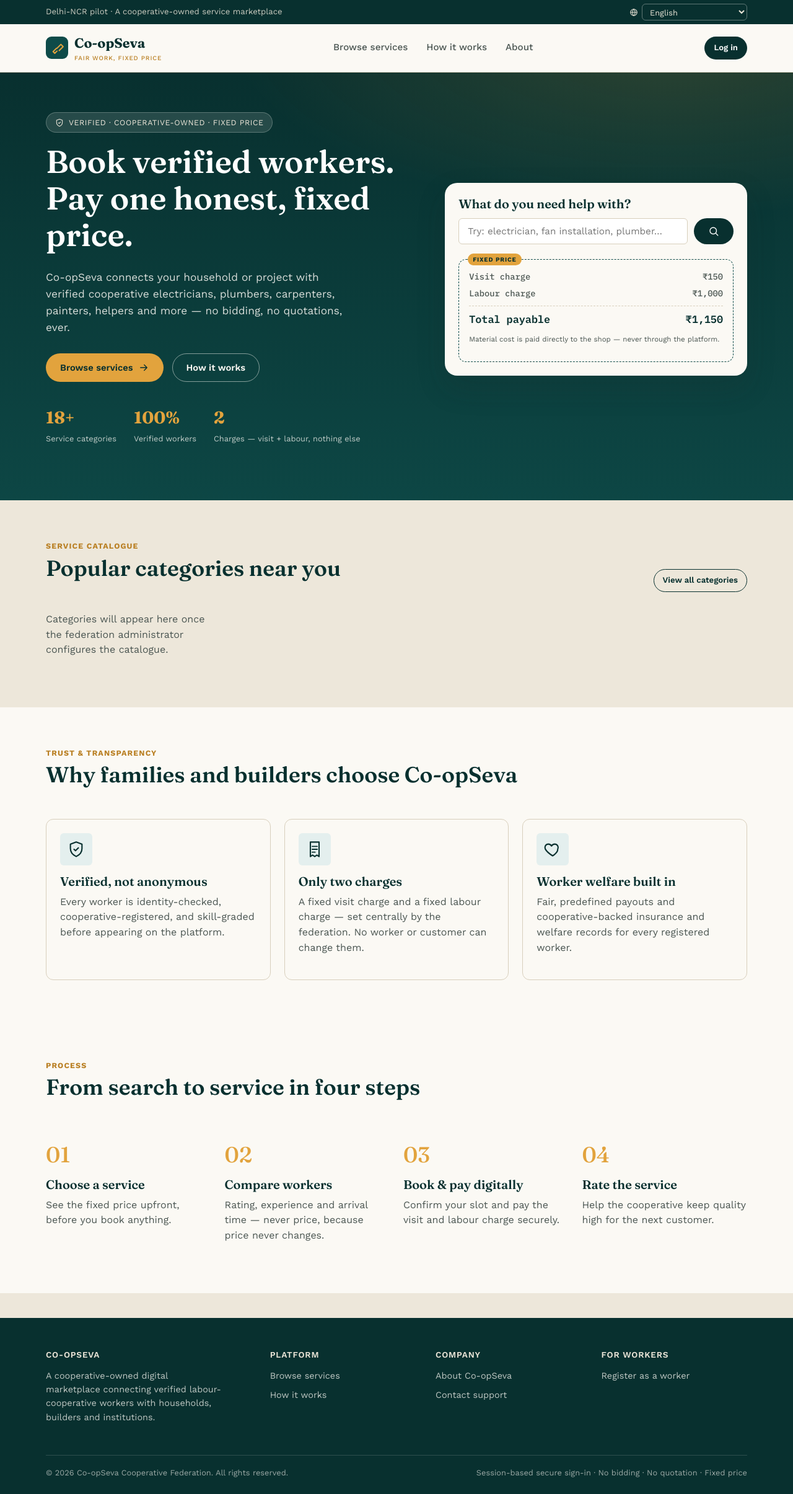
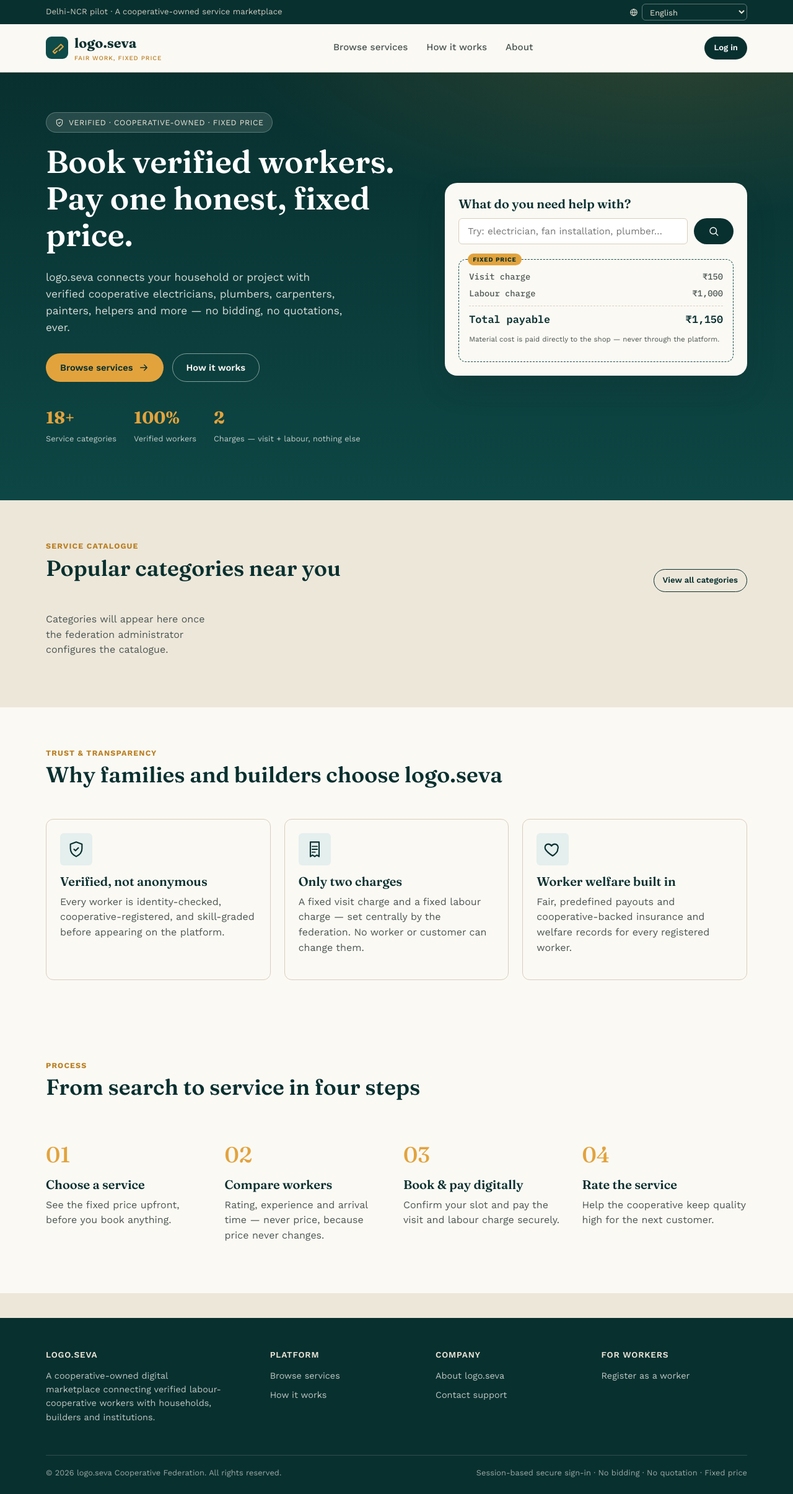
Before and after one commit to realtimecoder/cop-op, a Django app: page / in a window 1280 px wide. Shown: the whole page at 62% size. Run offline with Django 5.2, Linux system fonts and the light colour scheme; data that the repository does not hold is empty.

Commit message:
Changed the logo

```diff
--- a/templates/base.html
+++ b/templates/base.html
@@ -4,8 +4,8 @@
 <head>
 <meta charset="UTF-8">
 <meta name="viewport" content="width=device-width, initial-scale=1.0">
-<title>{% block title %}{% trans "Co-opSeva" %} — {% trans "Verified Cooperative Labour Services" %}{% endblock %}</title>
-<meta name="description" content="{% trans 'Co-opSeva connects verified cooperative workers with households, builders and institutions through fixed, transparent pricing.' %}">
+<title>{% block title %}{% trans "logo.seva" %} — {% trans "Verified Cooperative Labour Services" %}{% endblock %}</title>
+<meta name="description" content="{% trans 'logo.seva connects verified cooperative workers with households, builders and institutions through fixed, transparent pricing.' %}">
 <link rel="preconnect" href="https://fonts.googleapis.com">
 <link href="https://fonts.googleapis.com/css2?family=Fraunces:wght@500;600;700&family=Work+Sans:wght@400;500;600;700&family=IBM+Plex+Mono:wght@500;600&display=swap" rel="stylesheet">
 <link rel="stylesheet" href="{% static 'css/style.css' %}">
@@ -34,7 +34,7 @@
   <div class="container">
     <a href="{% url 'core:home' %}" class="brand">
       <svg class="brand-mark" viewBox="0 0 40 40" fill="none"><rect width="40" height="40" rx="10" fill="#0E4B49"/><path d="M13 27l6-6M20 21l7-7 4 4-7 7M13 27l3 3 4-4" stroke="#E2A33D" stroke-width="2.2" stroke-linecap="round" stroke-linejoin="round"/></svg>
-      <span>Co-opSeva<span class="brand-sub">{% trans "Fair work, fixed price" %}</span></span>
+      <span>logo.seva<span class="brand-sub">{% trans "Fair work, fixed price" %}</span></span>
     </a>
 
     <button class="nav-toggle" aria-label="{% trans 'Toggle menu' %}" aria-expanded="false">
@@ -91,7 +91,7 @@
   <div class="container">
     <div class="footer-grid">
       <div>
-        <h4>Co-opSeva</h4>
+        <h4>logo.seva</h4>
         <p style="color:rgba(251,249,244,.75);font-size:.9rem;max-width:32ch;">
           {% trans "A cooperative-owned digital marketplace connecting verified labour-cooperative workers with households, builders and institutions." %}
         </p>
@@ -103,7 +103,7 @@
       </div>
       <div>
         <h4>{% trans "Company" %}</h4>
-        <a href="{% url 'core:about' %}">{% trans "About Co-opSeva" %}</a>
+        <a href="{% url 'core:about' %}">{% trans "About logo.seva" %}</a>
         <a href="{% url 'core:contact' %}">{% trans "Contact support" %}</a>
       </div>
       <div>
@@ -112,7 +112,7 @@
       </div>
     </div>
     <div class="footer-bottom">
-      <span>&copy; {% now "Y" %} Co-opSeva Cooperative Federation. {% trans "All rights reserved." %}</span>
+      <span>&copy; {% now "Y" %} logo.seva Cooperative Federation. {% trans "All rights reserved." %}</span>
       <span>{% trans "Session-based secure sign-in" %} · {% trans "No bidding · No quotation · Fixed price" %}</span>
     </div>
   </div>
--- a/templates/core/home.html
+++ b/templates/core/home.html
@@ -7,7 +7,7 @@
     <div>
       <span class="hero-eyebrow"><svg style="width:14px;height:14px"><use href="#icon-shield"/></svg>{% trans "Verified · Cooperative-owned · Fixed price" %}</span>
       <h1>{% trans "Book verified workers. Pay one honest, fixed price." %}</h1>
-      <p class="lead">{% trans "Co-opSeva connects your household or project with verified cooperative electricians, plumbers, carpenters, painters, helpers and more — no bidding, no quotations, ever." %}</p>
+      <p class="lead">{% trans "logo.seva connects your household or project with verified cooperative electricians, plumbers, carpenters, painters, helpers and more — no bidding, no quotations, ever." %}</p>
       <div class="hero-actions">
         <a href="{% url 'catalog:category_list' %}" class="btn btn-accent">{% trans "Browse services" %} <svg><use href="#icon-arrow-right"/></svg></a>
         <a href="{% url 'core:how_it_works' %}" class="btn btn-outline" style="border-color:rgba(251,249,244,.5);color:#FBF9F4;">{% trans "How it works" %}</a>
@@ -66,7 +66,7 @@
     <div class="section-head">
       <div>
         <span class="eyebrow">{% trans "Trust & transparency" %}</span>
-        <h2>{% trans "Why families and builders choose Co-opSeva" %}</h2>
+        <h2>{% trans "Why families and builders choose logo.seva" %}</h2>
       </div>
     </div>
     <div class="grid grid-3">
```
Also changed, not shown: payments/migrations/0005_alter_payment_reference_id.py (added).
